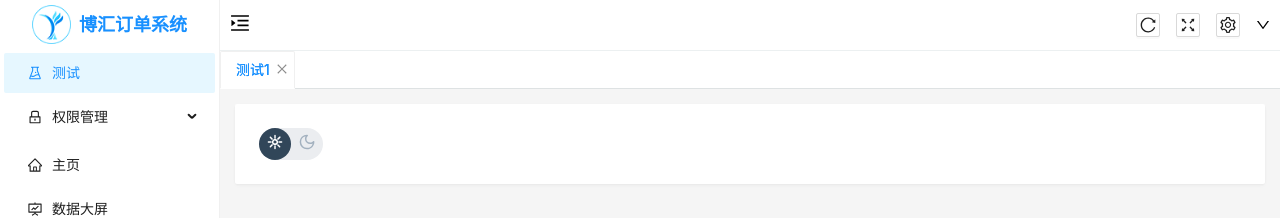
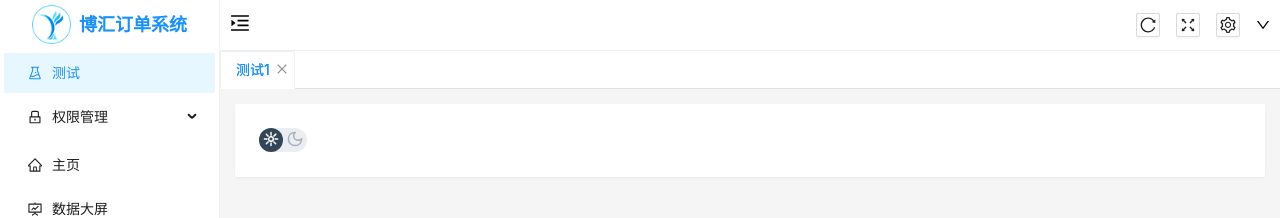
Before and after one commit to cao-qh/vcao-admin-web, a Vue app: page /test/test1 in a window 1280 px wide. Shown: the top 218 px of the page. Built offline with nearby package versions, Linux system fonts and the light colour scheme; what @tsparticles/vue3 would draw is missing.

Commit message:
暗黑模式，开关组件完成

```diff
--- a/src/components/SunMoon/index.vue
+++ b/src/components/SunMoon/index.vue
@@ -1,39 +1,88 @@
 <template>
-  <div class="sun-moon holder" :class="{ leftChecked }">
-    <span class="icon" @click="handleSun">
-      <SvgIcon name="sun" :color="iconColor.sun" />
+  <div class="sun-moon holder" :class="{ leftChecked: !isDark }">
+    <span @click="handleSun">
+      <SvgIcon
+        class="icon"
+        name="sun"
+        :width="getSize.icon"
+        :height="getSize.icon"
+        :color="iconColor.sun"
+      />
     </span>
-    <span class="icon" @click="handleMoon">
-      <SvgIcon name="moon" :color="iconColor.moon" />
+    <span @click="handleMoon">
+      <SvgIcon
+        class="icon"
+        name="moon"
+        :width="getSize.icon"
+        :height="getSize.icon"
+        :color="iconColor.moon"
+      />
     </span>
   </div>
 </template>
 
 <script setup lang="ts">
-import { ref, computed } from 'vue'
-import useLayoutSettingStore from '@/store/modules/setting'
+import { computed } from 'vue'
 
-const settingStore = useLayoutSettingStore()
+defineOptions({
+  name: 'SunMoon',
+})
 
-const leftChecked = ref(!settingStore.dark)
+const props = withDefaults(
+  defineProps<{ size?: 'middle' | 'large' | 'small' }>(),
+  {
+    size: 'middle',
+  },
+)
+
+const isDark = defineModel()
+
 const iconColor = computed(() => {
   return {
-    sun: settingStore.dark ? '#a3b1bf' : '#fff',
-    moon: settingStore.dark ? '#fff' : '#a3b1bf',
+    sun: isDark.value ? '#a3b1bf' : '#fff',
+    moon: isDark.value ? '#fff' : '#a3b1bf',
   }
 })
 
 // 当太阳被点击
 const handleSun = () => {
-  leftChecked.value = true
-  settingStore.dark = false
+  isDark.value = false
 }
 
 // 当月亮被点击
 const handleMoon = () => {
-  leftChecked.value = false
-  settingStore.dark = true
+  isDark.value = true
 }
+
+// 获取具体尺寸数值
+const getSize = computed(() => {
+  switch (props.size) {
+    case 'small':
+      return {
+        bg: '16px',
+        icon: '11px',
+        lineHeight: '16px',
+      }
+    case 'middle':
+      return {
+        bg: '24px',
+        icon: '16px',
+        lineHeight: '28px',
+      }
+    case 'large':
+      return {
+        bg: '32px',
+        icon: '20px',
+        lineHeight: '40px',
+      }
+    default:
+      return {
+        bg: '24px',
+        icon: '16px',
+        lineHeight: '2',
+      }
+  }
+})
 </script>
 
 <style lang="scss" scoped>
@@ -45,24 +94,22 @@ const handleMoon = () => {
   cursor: pointer;
   transition: all 0.3s;
 
-  .icon {
+  span {
     position: relative;
-    width: 32px;
-    height: 32px;
-    color: #a3b1bf;
-    line-height: 32px;
+    width: v-bind('getSize.bg');
+    height: v-bind('getSize.bg');
     text-align: center;
+    line-height: v-bind('getSize.lineHeight');
     transition: all 0.3s;
-    font-size: 19px;
   }
 }
 
 .holder::before {
   position: absolute;
   top: 0;
-  left: calc(100% - 32px);
-  width: 32px;
-  height: 32px;
+  left: calc(100% - v-bind('getSize.bg'));
+  width: v-bind('getSize.bg');
+  height: v-bind('getSize.bg');
   background: #314659;
   border-radius: 100vw;
   transition: all 0.3s;
--- a/src/layout/Side/index.vue
+++ b/src/layout/Side/index.vue
@@ -17,7 +17,7 @@
         </a-flex>
       </a-form-item>
       <a-form-item label="暗黑模式">
-        <a-switch v-model:checked="layoutSettingStore.dark"></a-switch>
+        <sun-moon v-model:checked="layoutSettingStore.dark"></sun-moon>
       </a-form-item>
     </a-form>
   </a-drawer>
@@ -26,6 +26,7 @@
 <script setup lang="ts">
 import { ref } from 'vue'
 import useLayoutSettingStore from '@/store/modules/setting'
+import SunMoon from '@/components/SunMoon/index.vue'
 
 defineOptions({
   name: 'Side',
--- a/src/views/test/index.vue
+++ b/src/views/test/index.vue
@@ -1,9 +1,11 @@
 <template>
   <PageWrapper>
-    <SunMoon />
+    <SunMoon v-model="layoutSettingStore.dark" />
   </PageWrapper>
 </template>
 
 <script setup lang="ts">
 import SunMoon from '@/components/SunMoon/index.vue'
+import useLayoutSettingStore from '@/store/modules/setting'
+const layoutSettingStore = useLayoutSettingStore()
 </script>
```
